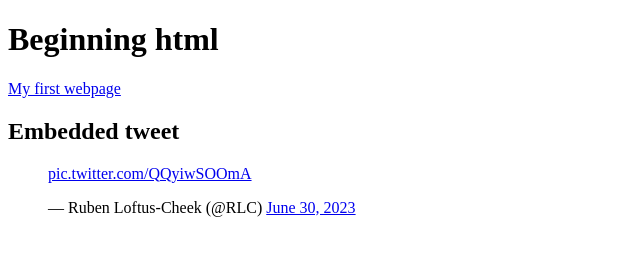
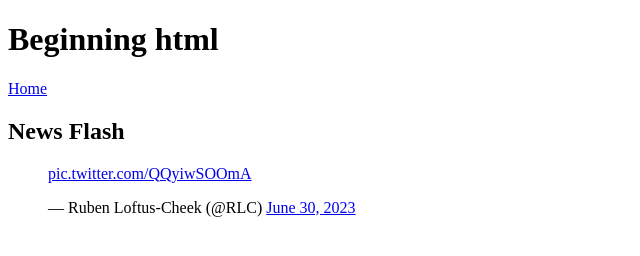
Before and after one commit to onyandongala/alx_html_css, a plain HTML site: page html_basic/tweets.html in a window 1280 px wide. Shown: the whole page, without its empty margins (0-640 px from the left). Drawn offline with Linux system fonts and the light colour scheme.

Commit message:
Add some level of creativity

```diff
--- a/html_basic/tweets.html
+++ b/html_basic/tweets.html
@@ -7,8 +7,8 @@
 <body>
         <h1>Beginning html</h1>
 	<a href="file:///C:/Users/ADMIN/.vscode/html.html">
-		My first webpage</a>
-	<h2>Embedded tweet</h2>
+	        Home</a>
+	<h2>News Flash</h2>
 	<blockquote class="twitter-tweet"><p lang="zxx" dir="ltr"><a href="https://t.co/QQyiwSOOmA">pic.twitter.com/QQyiwSOOmA</a></p>&mdash; Ruben Loftus-Cheek (@RLC) <a href="https://twitter.com/RLC/status/1674847755825471488?ref_src=twsrc%5Etfw">June 30, 2023</a></blockquote> <script async src="https://platform.twitter.com/widgets.js" charset="utf-8"></script>
 </body>
 </html>
```
Also changed, not shown: html_basic/index.html (+3 -3 lines).
